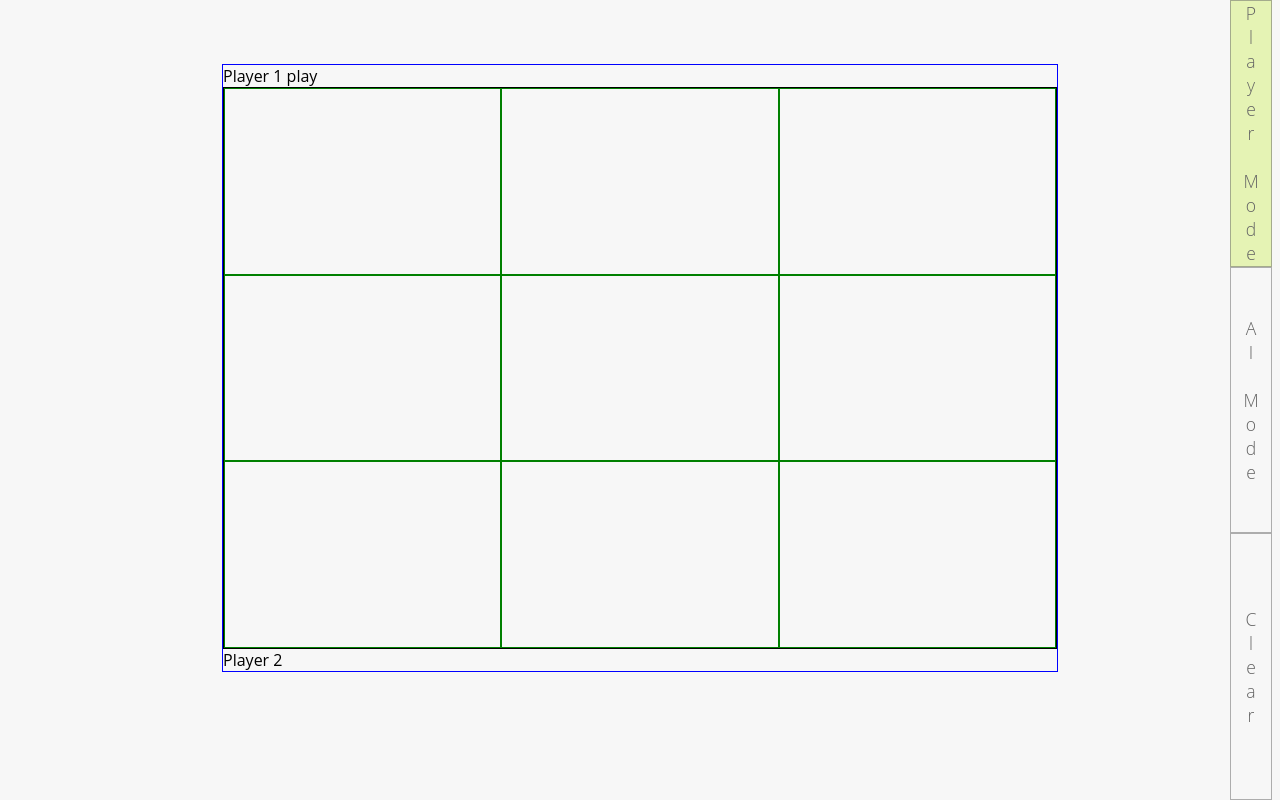
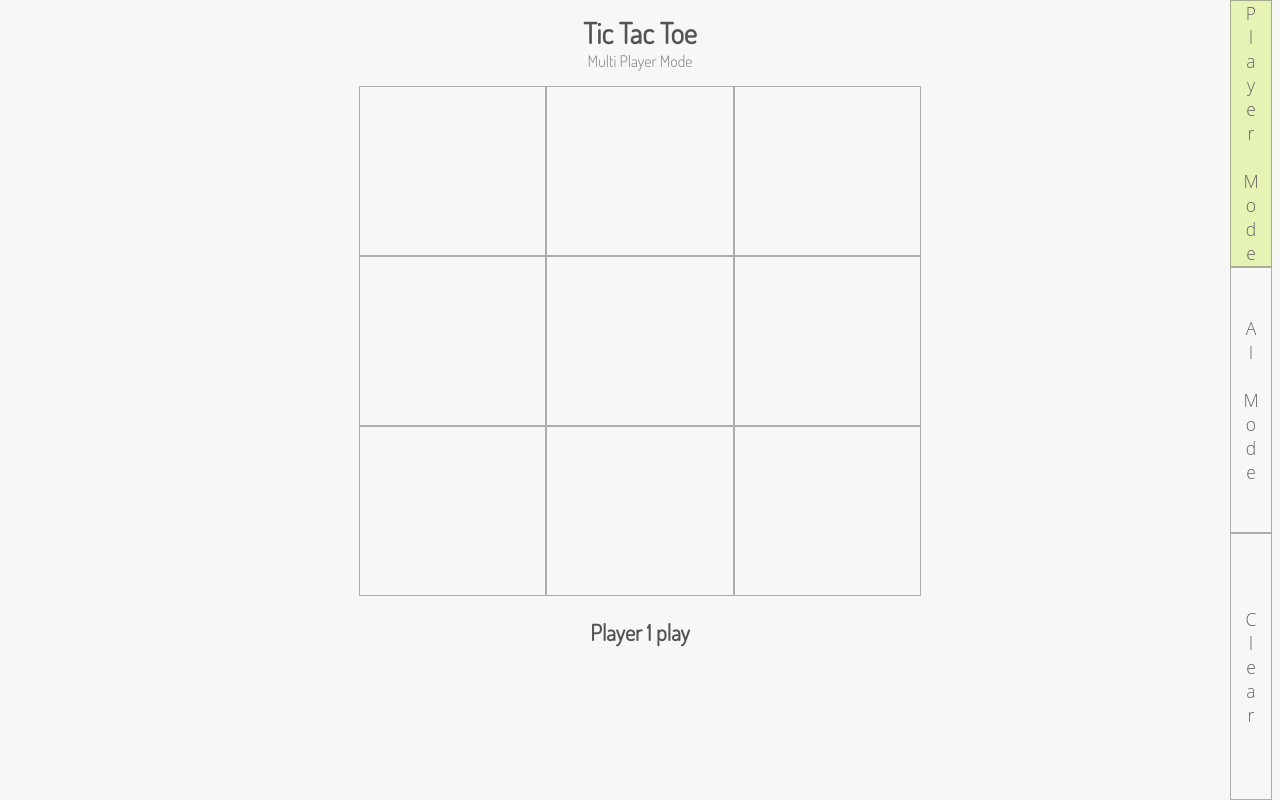
Before and after one commit to FaridDarmaji/darmaji.github.io, a plain HTML site: page index.html in a window 1280 px wide. Both pictures are taken after a click on the link "Player Mode". Drawn offline with Linux system fonts and the light colour scheme.

Commit message:
game tic tac toe v4 #C0DE.v

```diff
--- a/index.html
+++ b/index.html
@@ -11,7 +11,9 @@
 
 <body>
     <div class="box-papan">
-        <p>Player 1 <label id="p1">play</label></p>
+        <p class="title">Tic Tac Toe
+            <label class="title-lable">Pilih mode bermain.</label>
+        </p>
         <div class="papan">
             <div class="box"></div>
             <div class="box"></div>
@@ -28,7 +30,7 @@
             <div class="line"></div>
             <div class="line"></div>
         </div>
-        <p class="lable-p2 show">Player 2 <label id="p2"></label></p>
+        <p class="lable-player show"></p>
     </div>
     <div class="box-mode">
         <a href="javascript: void(0)" class="mode player-mode">Player Mode</a>
--- a/js/ai.js
+++ b/js/ai.js
@@ -2,12 +2,12 @@ function inputAi(e) {
   statusWin = [];
   if (e.currentTarget.innerHTML === "") {
     console.clear();
-    domLable2.classList.add("hide");
-    domLoading.classList.add("show");
+    domLable2.style.display = "none";
+    domLoading.style.display = "block";
     e.currentTarget.innerHTML = content;
     setTimeout(() => {
-      domLable2.classList.remove("hide");
-      domLoading.classList.remove("show");
+      domLable2.style.display = "block";
+      domLoading.style.display = "none";
       statusWin = cekWin(content);
       if (statusWin || statusWin === 0) {
         alert(content.toUpperCase() + " Menang");
--- a/js/main.js
+++ b/js/main.js
@@ -1,12 +1,13 @@
 const domBox = document.querySelectorAll(".box");
-const domP1 = document.querySelector("#p1");
+// const domP1 = document.querySelector("#p1");
 const domP2 = document.querySelector("#p2");
 const domReset = document.querySelector(".btn-reset");
 const domBoard = document.querySelector(".papan");
 const domPlyMode = document.querySelector(".player-mode");
 const domAiMode = document.querySelector(".ai-mode");
 const domLoading = document.querySelector(".loading");
-const domLable2 = document.querySelector(".lable-p2");
+const domLable2 = document.querySelector(".lable-player");
+const domTitleMode = document.querySelector(".title-lable");
 
 let tmp = []; // ai
 let aiCry = false; // ai
@@ -34,14 +35,17 @@ domPlyMode.addEventListener("click", () => {
   domAiMode.classList.remove("mode-select");
   mode = "player";
   titleMode = "Multi Player Mode";
+  setPlayer();
   main();
 });
 domAiMode.addEventListener("click", () => {
   reset();
   domAiMode.classList.add("mode-select");
   domPlyMode.classList.remove("mode-select");
+  domLable2.innerHTML = "AI / Computer";
   mode = "ai";
   titleMode = "AI Mode";
+  setPlayer();
   main();
 });
 
@@ -74,14 +78,20 @@ function reset() {
   tmp = [];
   statusWin = [];
   aiCry = false;
-  // console.clear();
+  // domLable2.innerHTML = "";
+  setPlayer();
+  console.clear();
   console.log("reset");
   console.log(titleMode);
 }
 
 function setPlayer() {
-  console.log("content:" + content);
-  domP1.textContent = "";
-  domP2.textContent = "";
-  content === "x" ? (domP1.textContent = "play") : (domP2.textContent = "play");
+  // console.log("content:" + content);
+  let labelP1 = "Player 1 play";
+  let labelP2 = "";
+  mode === "player" ? (labelP2 = "Player 2 play") : (labelP2 = "AI / Computer");
+  content === "x"
+    ? (domLable2.innerHTML = labelP1)
+    : (domLable2.innerHTML = labelP2);
+  domTitleMode.innerHTML = titleMode;
 }
--- a/style.css
+++ b/style.css
@@ -1,3 +1,5 @@
+@import url('https://fonts.googleapis.com/css2?family=Dosis:wght@300&display=swap');
+
 * {
     padding: 0;
     margin: 0;
@@ -14,34 +16,55 @@ body {
   /* flex-direction: column; */
   justify-content: center;
   align-items: center;
-  padding-top: 4em;
+  /* padding-top: 4em; */
   -webkit-font-smoothing: antialiased;
   -webkit-text-size-adjust: 100%;
   -ms-text-size-adjust: 100%;
 }
-.box-papan {
-    border: 1px solid blue;
-}
 .papan {
-    border: 1px solid black;
-    width: 65vw;
-    height: 70vh;
+    /* border: 1px solid black; */
+    min-width: 562px;
+    height: auto;
     display: grid;
     grid-template-columns: 1fr 1fr 1fr;
 }
 .papan div {
     /* padding: 1em 1.3em; */
-    font-size: 3rem;
+    height: 1.5em;
+    font-size: 7rem;
     display: flex;
     justify-content: center;
     align-items: center;
-    border: 1px solid green;
+    /* border: 1px solid green; */
+    border: 1px solid rgba(100, 100, 100, 0.5);
 }
 .box-win {
     background-color: rgba(190, 235, 28, 0.5);
 }
 .block-click{
     pointer-events: none;
+}
+.lable-player, .loading, .title {
+    padding: 1em;
+    /* border: 1px solid red;s */
+    text-align: center;
+    font-size: 1.4rem;
+    font-weight: 700;
+    color: rgb(83, 83, 83);
+    font-family: 'Dosis', sans-serif;
+}
+.title {
+    display: flex;
+    flex-direction: column;
+    padding: none;
+    font-weight: 900;
+    font-size: 1.8rem;
+    padding: 0.5em;
+    /* border: 1px solid red; */
+}
+.title .title-lable {
+    font-weight: 300;
+    color: rgba(83, 83, 83, 0.7);
 }
 .hide {
     display: none;
@@ -75,10 +98,8 @@ body {
 }
 .mode-select {
     transition-duration: 0.3s;
-    /* font-weight: 700; */
-    border-color: 1px solid rgba(9, 177, 46, 0.7);
+    border-color: 1px solid rgba(9, 177, 46, 1);
     background-color: rgba(190, 235, 28, 0.3);
-    /* color: rgba(9, 177, 46, 1); */
 }
 .box-mode a:active {
     transition-duration: 0.5s;
@@ -95,7 +116,10 @@ body {
   width: 15px;
   height: 15px;
   border-radius: 15px;
-  background-color: #4b9cdb;
+  background-color: #DAF189;
+}
+.loading .line {
+    border: 1px solid green;
 }
 .loading .line:nth-last-child(1) {
   animation: loadingB 1.5s 1s infinite;
@@ -111,7 +135,7 @@ body {
     width: 15px;
   }
   50% {
-    width: 35px;
+    width: 75px;
   }
   100% {
     width: 15px;
```
